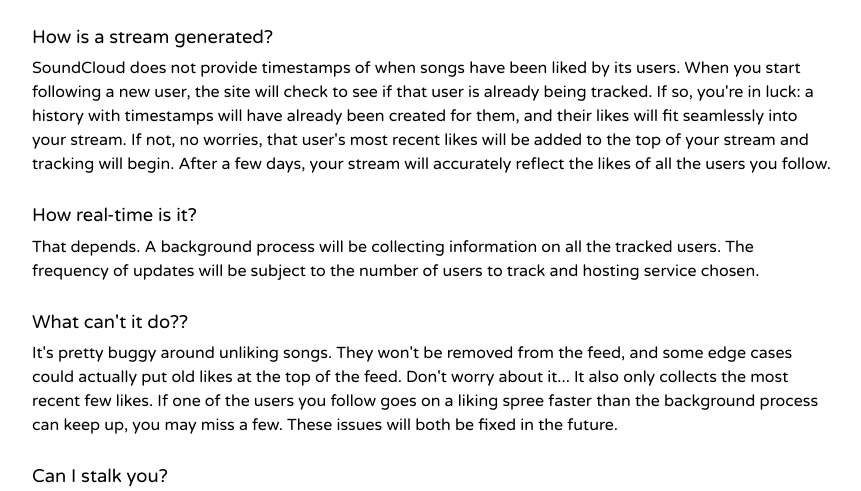
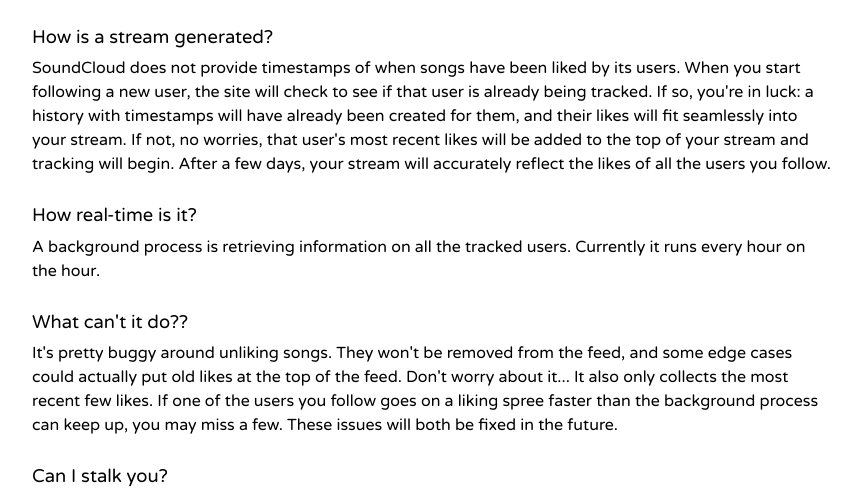
Before and after one commit to willshowell/like_stream, a Python web app: template templates/help.html in a window 1280 px wide. Shown: the part 378-869 px from the top of the page, without its empty margins (208-1069 px from the left). Run offline with Jinja, Linux system fonts and the light colour scheme; the template is opened without the code that fills it, so the values that code supplies are empty.

Commit message:
Clean up docs

```diff
--- a/templates/help.html
+++ b/templates/help.html
@@ -36,9 +36,8 @@
 <br>
 <h2>How real-time is it?</h2>
 <p>
-	That depends. A background process will be collecting information on all the
-	tracked users. The frequency of updates will be subject to the
-	number of users to track and hosting service chosen.
+	A background process is retrieving information on all the
+	tracked users. Currently it runs every hour on the hour.
 </p>
 <br>
 <h2>What can't it do??</h2>
```
Also changed, not shown: README.md.
